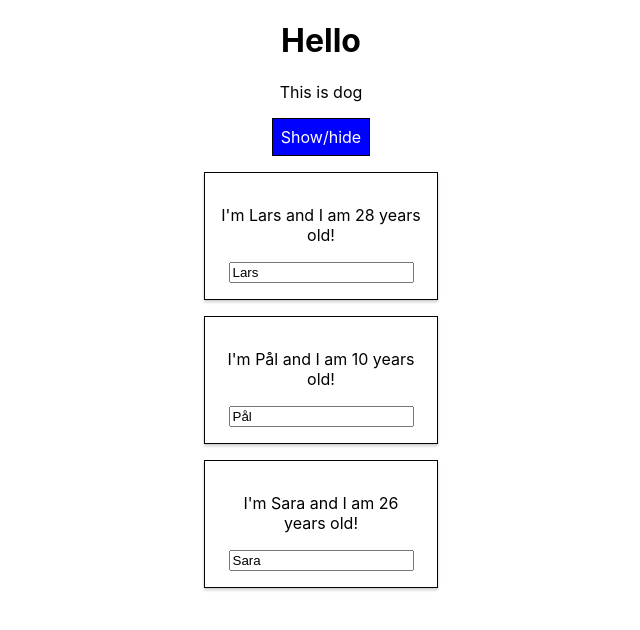
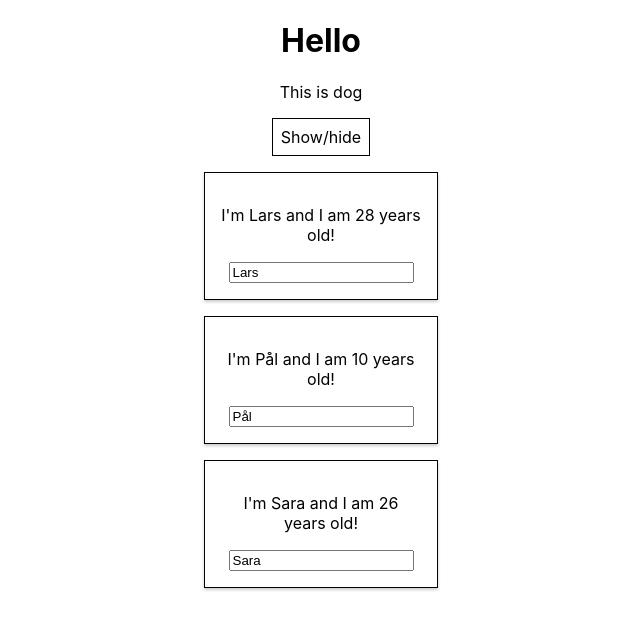
Before and after one commit to bubuto355/React-practice, a React (Create React App) app: page / in a window 1280 px wide. Both pictures are taken after a click on the button "Show/hide". Shown: the top 630 px of the page, without its empty margins (319-959 px from the left). Built offline with nearby package versions, Linux system fonts and the light colour scheme.

Commit message:
removed styled components

```diff
--- a/src/App.css
+++ b/src/App.css
@@ -9,3 +9,15 @@
 .bold {
   font-weight: bold;
 }
+
+.button{
+      background-color: white;
+      font: inherit;
+      border: 1px solid black;
+      padding: 8px;
+      cursor: pointer;
+    }
+.button:hover {
+        background-color:red;
+        color:black;
+      }
--- a/src/App.js
+++ b/src/App.js
@@ -1,6 +1,7 @@
 import React, { Component } from 'react';
 import './App.css';
 import Person from './Person/Person'
+//import styled from 'styled-components'
 //import Radium, {StyleRoot} from 'radium'
 
 
@@ -46,27 +47,8 @@ class App extends Component {
   }
   // anonymous function can be inneficient, use bind where possible
   render() {
-    const buttonStyle = {
-      backgroundColor: 'white',
-      font: 'inherit',
-      border: '1px solid black',
-      padding: '8px',
-      cursor: 'pointer',
-      ':hover': {
-        backgroundColor: 'red',
-        color: 'black'
-      }
-    }
-
     let people = null;
-
     if (this.state.showPeopleBool) {
-
-      buttonStyle.backgroundColor = 'blue';
-      buttonStyle.color = 'white';
-      buttonStyle[':hover'] = {
-        backgroundColor: 'green'
-      }
 
       people = (
         <div>
@@ -100,9 +82,9 @@ class App extends Component {
         <div className="App">
         <h1>Hello</h1>
         <p className={classes.join(' ')}>This is dog</p>
-        <button
-          style={buttonStyle}
-          onClick={this.showPeople}>Show/hide</button>
+        <button className="button" alt={this.state.showPeopleBool}
+          onClick={this.showPeople}>Show/hide
+          </button>
           {people}
       </div>
 
@@ -110,7 +92,29 @@ class App extends Component {
     );
   }
 }
+/* styledcomponents const StyledButton = styled.button`
+      background-color: ${props => props.alt ? 'blue' : 'white'};
+      font: inherit;
+      border: 1px solid black;
+      padding: 8px;
+      cursor: pointer;
 
+      &:hover {
+        background-color: ${props => props.alt ? 'green' : 'red'};
+        color: ${props => props.alt ? 'white' : 'black'};
+      }
+` */
+/* inline css const buttonStyle = {
+      backgroundColor: 'white',
+      font: 'inherit',
+      border: '1px solid black',
+      padding: '8px',
+      cursor: 'pointer',
+      ':hover': {
+        backgroundColor: 'red',
+        color: 'black'
+      }
+    } */
 /* HARDCODED
 nameHandler = (newName) => {
     // NOPE this.state.persons[0].name = "Adam";
--- a/src/Person/Person.css
+++ b/src/Person/Person.css
@@ -1,4 +1,4 @@
-.Person {
+/* .Person {
     width: 60%;
     margin: 16px auto;
     border: 1px solid rgb(3, 3, 3);
@@ -12,4 +12,4 @@
     .Person{
         width: 300px;
     }
-}
+} */
--- a/src/Person/Person.js
+++ b/src/Person/Person.js
@@ -15,11 +15,6 @@ const StyledDiv = styled.div`
             }`
 
 const person = (props) => {
-    const style = {
-        '@media(min-width: 700px)': {
-            width: '200px'
-        }
-    };
     return(
         //<div className = "Person" style = {style}>
         <StyledDiv>
```
